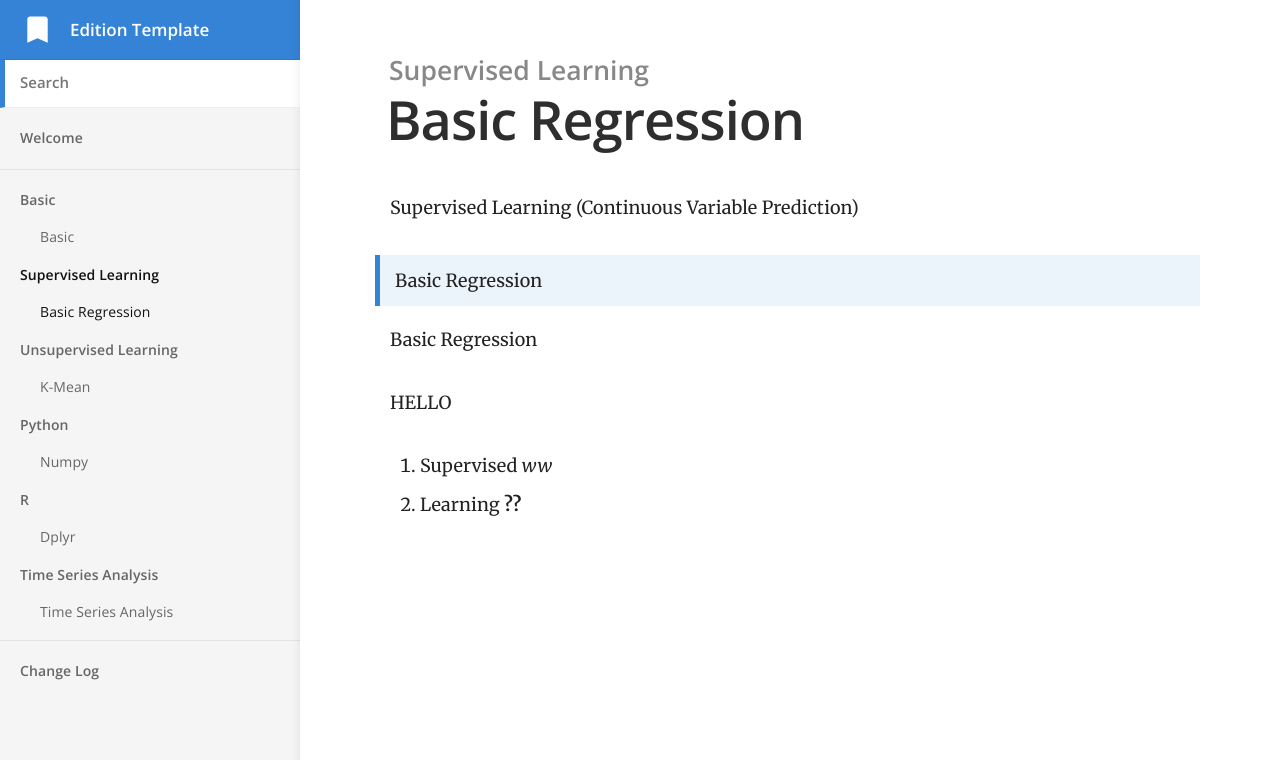
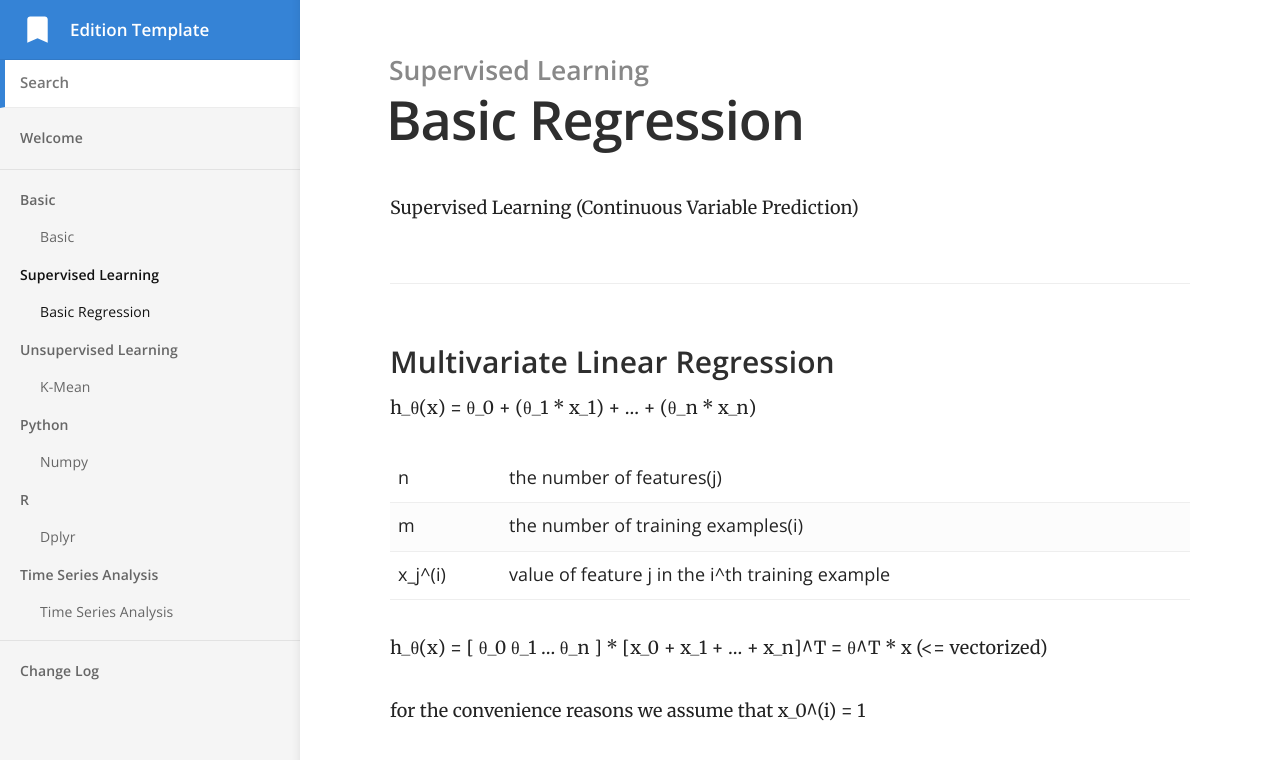
Before and after one commit to ksuthalia/ko-taemin, a Jekyll site: the page built from _docs/Data_Science/Supervised Learning/basic_regression.md, in a window 1280 px wide. Shown: the top 760 px of the page. Built offline with Jekyll 4.4.1, drawn with Linux system fonts in a browser that asks for light colours.

Commit message:
Update basic_regression.md

```diff
--- a/_docs/Data_Science/Supervised Learning/basic_regression.md
+++ b/_docs/Data_Science/Supervised Learning/basic_regression.md
@@ -5,11 +5,16 @@ order: 1
 ---
 
 Supervised Learning (Continuous Variable Prediction)
-> Basic Regression
 
-Basic Regression
+### Multivariate Linear Regression
 
-HELLO
+h_θ(x) = θ_0 + (θ_1 * x_1) + ... + (θ_n * x_n)
 
-1. Supervised *ww*
-2. Learning **??**
+
+n | the number of features(j)
+m | the number of training examples(i)
+x_j^(i)| value of feature j in the i^th training example
+
+h_θ(x) = [ θ_0 θ_1 ... θ_n ] * [x_0 + x_1 + ... + x_n]^T = θ^T * x  (<= vectorized)
+
+for the convenience reasons we assume that x_0^(i) = 1
```
